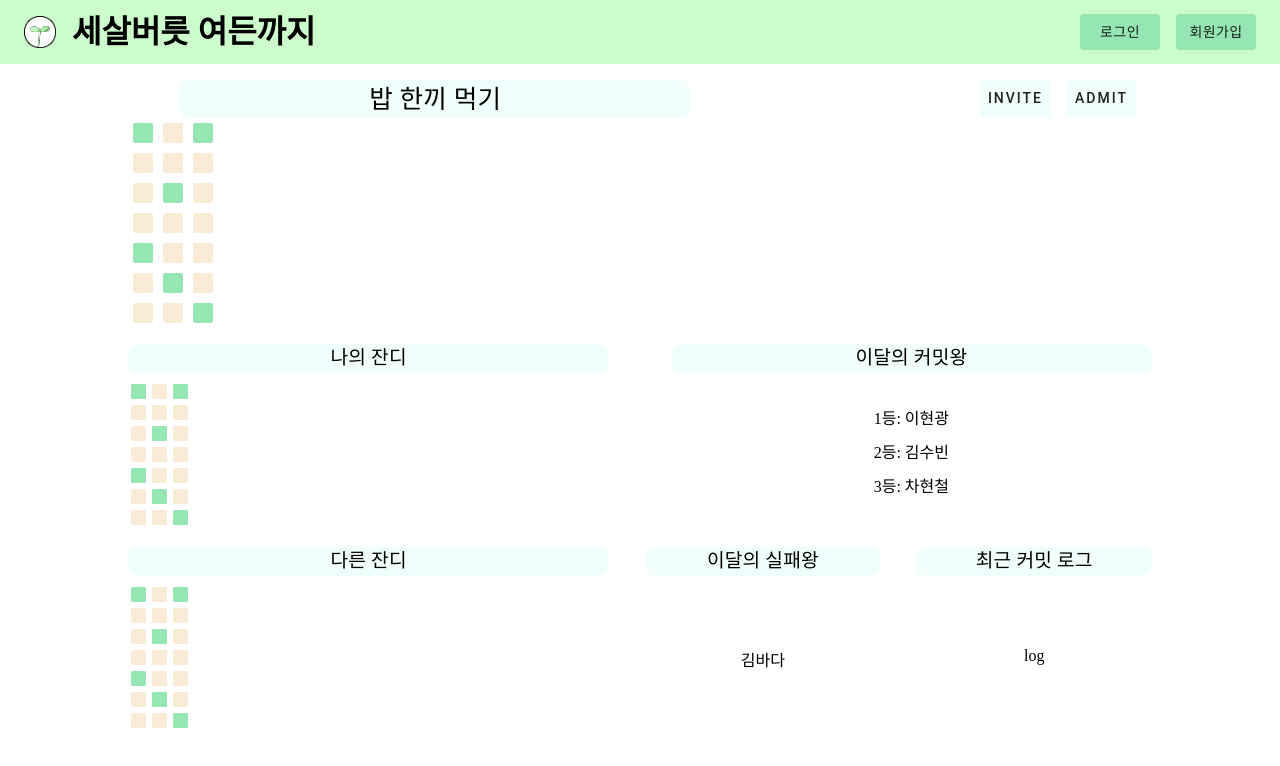
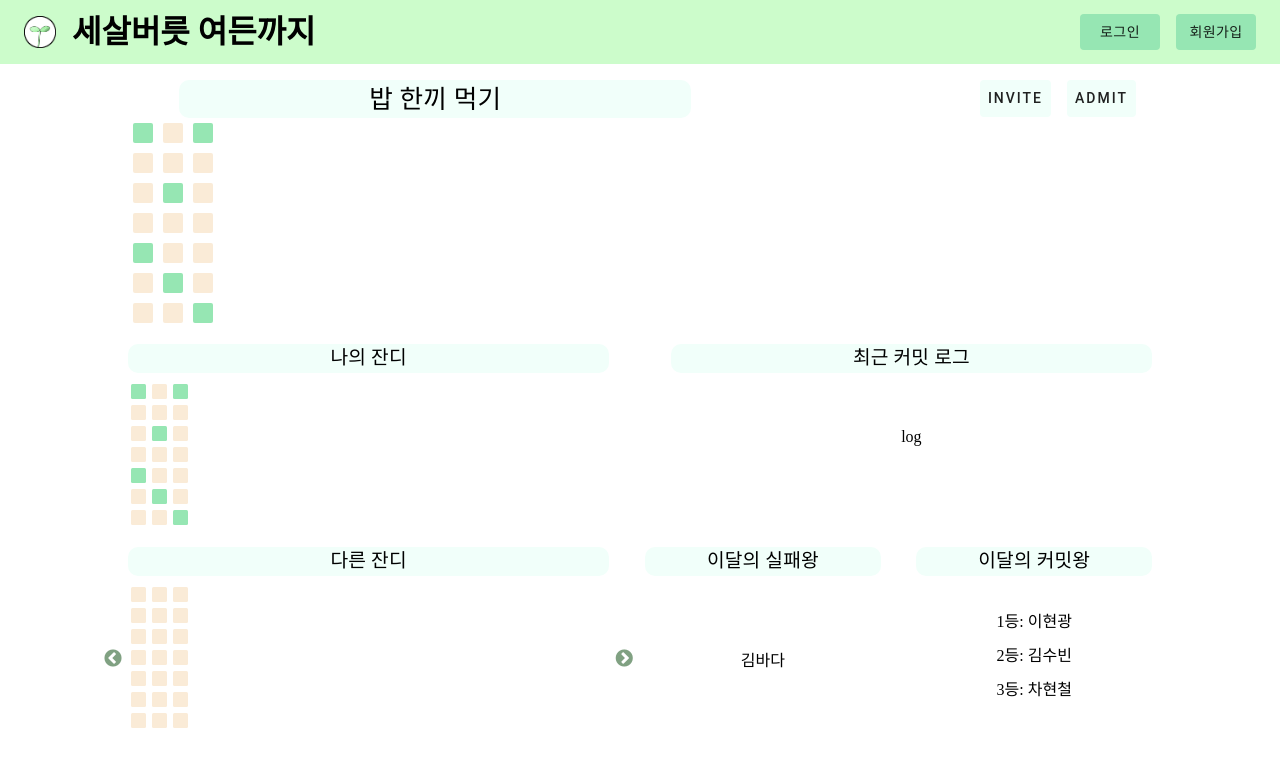
Before and after one commit to TeamGrabit/challenge, a React (Create React App) app in the folder frontend/: page /challenge/info/1 in a window 1280 px wide. Shown: the top 766 px of the page. Built offline with nearby package versions, Linux system fonts and the light colour scheme.

Commit message:
다른 잔디 캐러셀 적용 & 위치 변경
* 다른 잔디 캐러셀 적용
* mobx 삭제
* 최근 커밋로그와 이달의 커밋왕 변경

```diff
--- a/frontend/package.json
+++ b/frontend/package.json
@@ -8,14 +8,14 @@
     "@testing-library/jest-dom": "^5.11.4",
     "@testing-library/react": "^11.1.0",
     "@testing-library/user-event": "^12.1.10",
-    "mobx": "^6.1.8",
-    "mobx-react": "^7.1.0",
     "node-sass": "^5.0.0",
     "react": "^17.0.1",
     "react-dom": "^17.0.1",
     "react-responsive-carousel": "^3.2.18",
     "react-router-dom": "^5.2.0",
     "react-scripts": "4.0.3",
+    "react-slick": "^0.28.1",
+    "slick-carousel": "^1.8.1",
     "web-vitals": "^1.0.1"
   },
   "scripts": {
--- a/frontend/src/css/main.scss
+++ b/frontend/src/css/main.scss
@@ -21,3 +21,7 @@
 @import './components/sideBar.scss';
 @import './components/changePassword';
 @import './components/challengeList';
+
+// library
+@import "~slick-carousel/slick/slick.css";
+@import "~slick-carousel/slick/slick-theme.css";
--- a/frontend/src/css/pages/_nowChallenge.scss
+++ b/frontend/src/css/pages/_nowChallenge.scss
@@ -87,16 +87,11 @@
 		.right-con{
 			width: 47%;
 
-			.commitKing{
-				margin-top: 2rem;
+			.commit-log{
+				height: 60%;
 				display: flex;
-				flex-direction: column;
+				justify-content: center;
 				align-items: center;
-				justify-content: space-between;
-
-				.rank{
-					margin-bottom: 10px;
-				}
 			}
 		}
 	}
@@ -118,7 +113,7 @@
 			width:47%;
 
 			.myGrass{
-				display: flex;
+				display: flex !important;
 				flex-direction: column;
 				flex-wrap: wrap;
 				align-content: flex-start;
@@ -152,13 +147,22 @@
 		.right-con{
 			width: 23%;
 
-			.commit-log{
-				margin-top: 30%;
+			.commitKing{
+				margin-top: 2rem;
+				display: flex;
+				flex-direction: column;
+				align-items: center;
+				justify-content: space-between;
 
 				.rank{
-					text-align: center;
+					margin-bottom: 10px;
 				}
 			}
 		}
 	}
+
+	// slick 조정
+	.slick-prev:before, .slick-next:before {
+		color: $green4 !important;
+	}
 }
--- a/frontend/src/pages/NowChallenge.js
+++ b/frontend/src/pages/NowChallenge.js
@@ -1,5 +1,6 @@
 import React, { useState, useEffect } from 'react';
 import { Button, Grid, Typography } from '@material-ui/core';
+import Slider from 'react-slick';
 import { useChallengeState } from '../MVVM/Model/ChallengeModel';
 
 function NowChallenge({ match }) {
@@ -11,6 +12,26 @@ function NowChallenge({ match }) {
 		false, false, true, false, false, true, false,
 		true, false, false, false, false, false, true
 	];
+	const otherGrass = [
+		[
+			false, false, false, false, false, false, false,
+			false, false, false, false, false, false, false,
+			false, false, false, false, false, false, false
+		],
+		[
+			true, true, true, true, true, true, true,
+			true, true, true, true, true, true, true,
+			true, true, true, true, true, true, true
+		]
+	];
+	const settings = {
+		dots: false,
+		infinite: true,
+		speed: 500,
+		slidesToShow: 1,
+		slidesToScroll: 1,
+		className: 'grass-slider'
+	};
 	useEffect(() => {
 		// 추후 challengeId 넣어서 해당 정보만 받아아오기
 		console.log(challengeData[CId - 1].name);
@@ -45,6 +66,37 @@ function NowChallenge({ match }) {
 					</Grid>
 				</Grid>
 				<Grid className="right-con">
+					<Typography className="sub-title">최근 커밋 로그</Typography>
+					<Grid className="commit-log">
+						{/* 백엔드에서 내용 불러오기 */}
+						<p className="rank">log</p>
+					</Grid>
+				</Grid>
+			</Grid>
+			<Grid className="lastGrid">
+				{/* 팀원 잔디, 실패왕, 최근커밋로그 */}
+				<Grid className="left-con">
+					<Typography className="sub-title">다른 잔디</Typography>
+					<Slider {...settings}>
+						{
+							otherGrass.map((data) => (
+								<Grid className="myGrass">
+									{data.map((g) => (
+										<Grid className={['grass', g ? 'fill-grass' : 'unfill-grass']} />
+									))}
+								</Grid>
+							))
+						}
+					</Slider>
+				</Grid>
+				<Grid className="middle-con">
+					<Typography className="sub-title">이달의 실패왕</Typography>
+					<Grid className="failKing">
+						{/* 백엔드에서 내용 불러오기 */}
+						<p className="rank">김바다</p>
+					</Grid>
+				</Grid>
+				<Grid className="right-con">
 					<Typography className="sub-title">이달의 커밋왕</Typography>
 					<Grid className="commitKing">
 						{/* 백엔드에서 내용 불러오기 */}
@@ -54,31 +106,6 @@ function NowChallenge({ match }) {
 					</Grid>
 				</Grid>
 			</Grid>
-			<Grid className="lastGrid">
-				{/* 팀원 잔디, 실패왕, 최근커밋로그 */}
-				<Grid className="left-con">
-					<Typography className="sub-title">다른 잔디</Typography>
-					<Grid className="myGrass">
-						{grassInitialData.map((data) => (
-							<Grid className={['grass', data ? 'fill-grass' : 'unfill-grass']} />
-						))}
-					</Grid>
-				</Grid>
-				<Grid className="middle-con">
-					<Typography className="sub-title">이달의 실패왕</Typography>
-					<Grid className="failKing">
-						{/* 백엔드에서 내용 불러오기 */}
-						<p className="rank">김바다</p>
-					</Grid>
-				</Grid>
-				<Grid className="right-con">
-					<Typography className="sub-title">최근 커밋 로그</Typography>
-					<Grid className="commit-log">
-						{/* 백엔드에서 내용 불러오기 */}
-						<p className="rank">log</p>
-					</Grid>
-				</Grid>
-			</Grid>
 		</Grid>
 	);
 }
```
Also changed, not shown: 1 other file (tests, documents, lock files or other folders).
